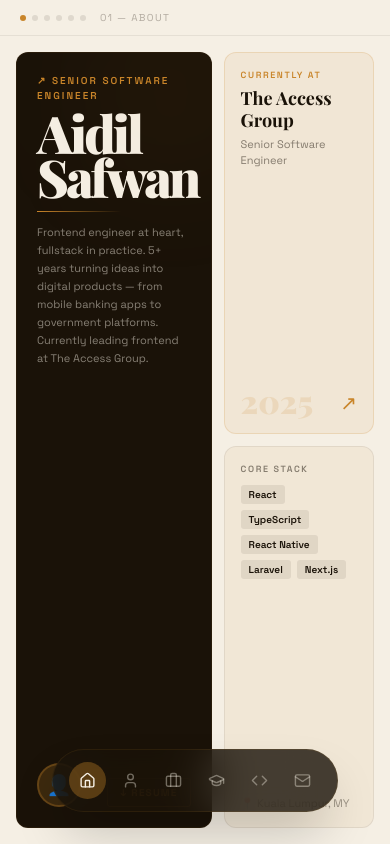
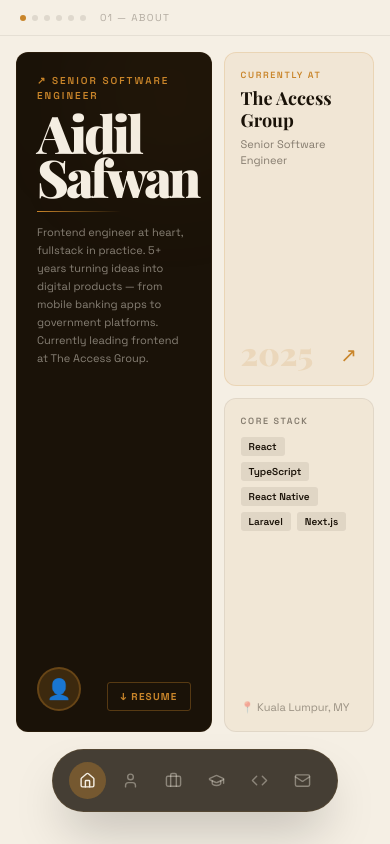
Before and after one commit to aidilsfwn/aidil-safwan-vite, a React (Vite) app: page / in a window 390 px wide. Built offline with nearby package versions, Linux system fonts and the light colour scheme.

Commit message:
fix: add bottom padding for FloatingDock clearance and fix Contact mobile layout

```diff
--- a/src/components/SnapSection.tsx
+++ b/src/components/SnapSection.tsx
@@ -61,8 +61,8 @@ export const SnapSection = ({ id, children, dark = false }: SnapSectionProps) =>
         </span>
       </div>
 
-      {/* Content slot */}
-      <div className="flex-1 flex flex-col overflow-hidden">
+      {/* Content slot — pb-24 reserves space for FloatingDock on mobile */}
+      <div className="flex-1 flex flex-col overflow-hidden pb-24 md:pb-0">
         {children}
       </div>
     </section>
--- a/src/layouts/sections/Contact.tsx
+++ b/src/layouts/sections/Contact.tsx
@@ -3,7 +3,7 @@ import { profile } from "../../constants";
 export const Contact = () => (
   <div className="flex-1 flex flex-col overflow-hidden">
     {/* Main content */}
-    <div className="flex-1 grid grid-cols-[1.1fr_1fr] gap-3 p-4 overflow-hidden">
+    <div className="flex-1 grid grid-cols-1 md:grid-cols-[1.1fr_1fr] gap-3 p-4 overflow-y-auto md:overflow-hidden">
       {/* Left — typographic CTA */}
       <div className="flex flex-col justify-between">
         <div className="flex flex-col gap-3">
@@ -11,10 +11,10 @@ export const Contact = () => (
             ↗ Let's talk
           </p>
           <div>
-            <h2 className="font-display text-[40px] font-black text-cream leading-[0.88] tracking-[-2px]">
+            <h2 className="font-display text-[28px] md:text-[40px] font-black text-cream leading-[0.88] tracking-[-2px]">
               Got something
             </h2>
-            <h2 className="font-display text-[40px] font-black text-amber leading-[0.88] tracking-[-2px]">
+            <h2 className="font-display text-[28px] md:text-[40px] font-black text-amber leading-[0.88] tracking-[-2px]">
               in mind?
             </h2>
           </div>
```
